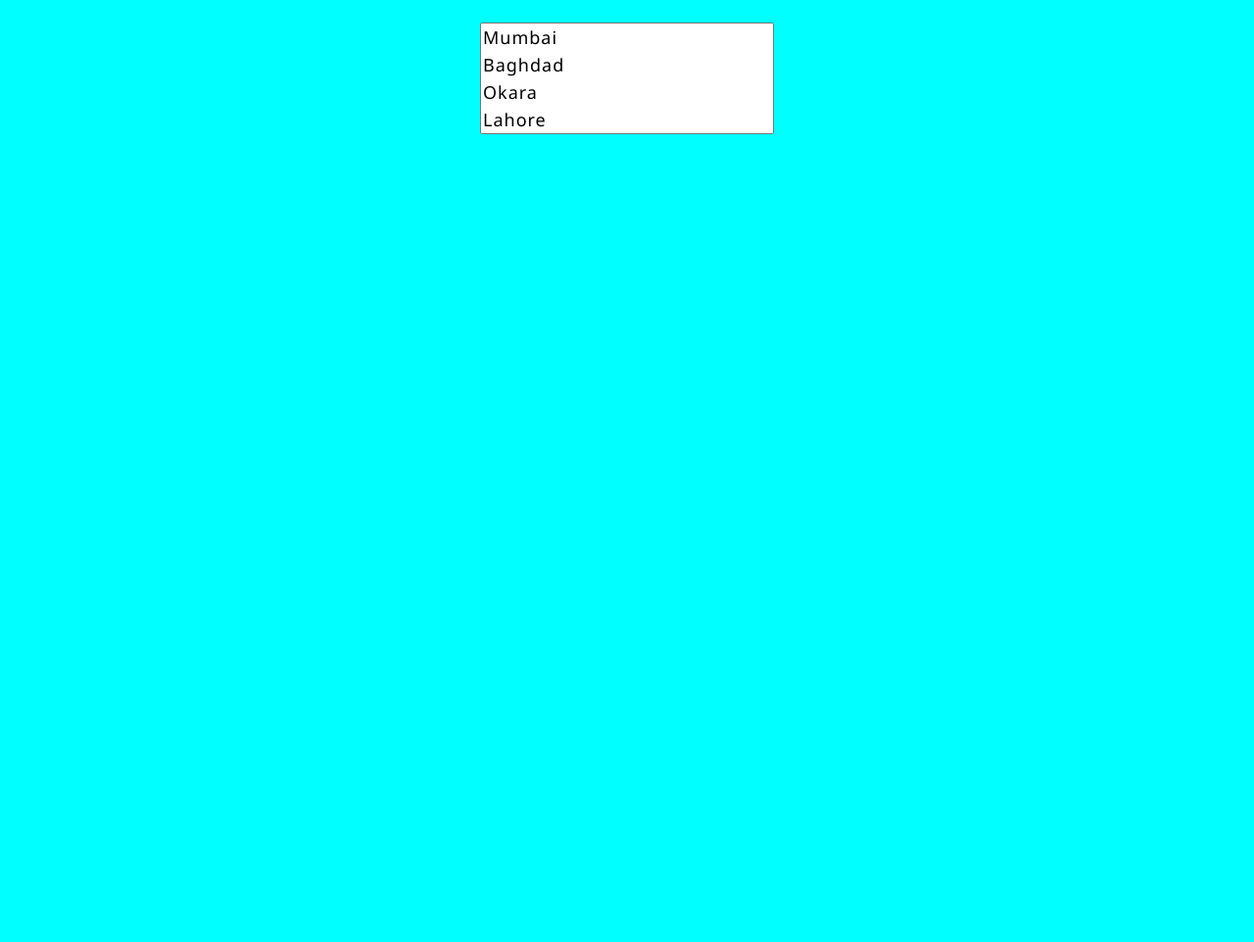
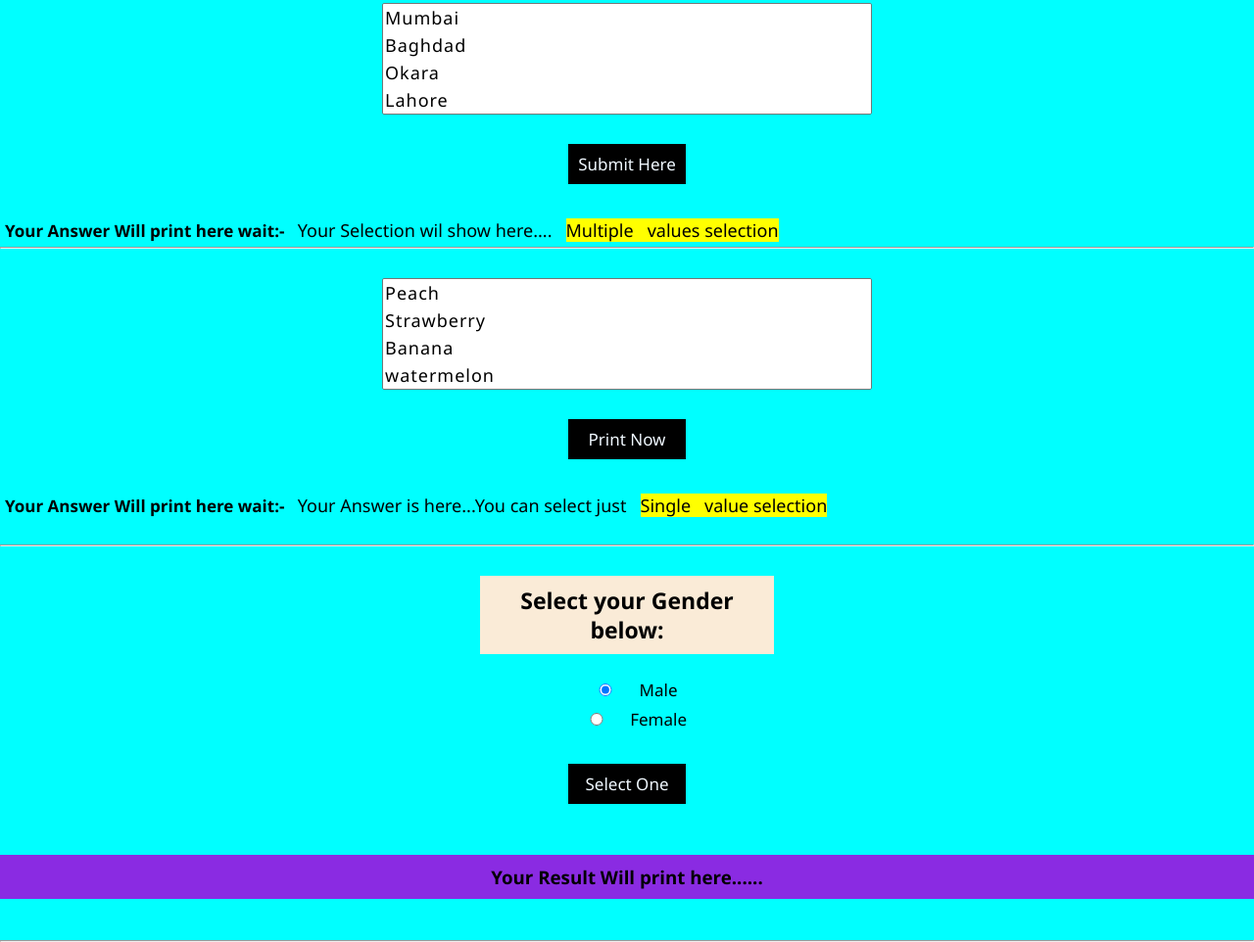
Before and after one commit to sabirvlog/JS-OnPractice-Code, a plain HTML site: page index.html in a window 1280 px wide. Shown: the part 337-1299 px from the top of the page at 98% size. Before the commit the page ends 800 px from the top, so only its background shows below. Drawn offline with Linux system fonts and the light colour scheme.

Commit message:
JS-fun2 commit

```diff
--- a/index.html
+++ b/index.html
@@ -11,6 +11,7 @@
      <!-- No.1.......... -->
      <!-- First function using type file to save data in file forms.... -->
     <input type="file" id="get" name="file" onchange="readFile()">
+    <span>You can change your image and it will display below:</span>
     <img src="pic3.png" alt="Here will be the image" id="result">
     <br>
      <hr>
@@ -26,12 +27,50 @@
             <option value="Karachi">Karachi</option>
             <option value="Sans-Fransisco">Sans-Fransisco</option>
         </select>
-        <span id="get"></span>
+        <button type="button" onclick="getValues()">Submit Here</button>
+        <p>Your Answer Will print here wait:- &nbsp; <span id="store">Your Selection wil show here.... &nbsp; <mark> Multiple &nbsp; values selection</mark></span>
+
+    <!-- // No.3..........................................
+        // Third function using input "type=radio" for single option selection.... -->
+     <br>
+     <hr>
+        <select name="fruits" id="fruits" multiple>What's your gender is?
+            <option value="Peach">Peach</option>
+            <option value="Strawberry">Strawberry</option>
+            <option value="Banana">Banana</option>
+            <option value="Watermelon">watermelon</option>
+            <option value="PineApple">PineApple</option>
+            <option value="Mangoes">Mangoes</option>
+            <option value="Apple">Apple</option>
+            <option value="Orange">Orange</option>
+        </select>
+        <button type="button" onclick="getSubmit()">Print Now</button>
+        <p>Your Answer Will print here wait:- &nbsp; <span id="save">Your Answer is here...You can select just &nbsp; <mark> Single &nbsp; value selection</mark></span>
+
+         <!-- No.4 .............
+         It's about single Radio type values selection ............ -->
+    <br>
+    <br>
+    <hr>
+         <div class="radio">
+            <label class="heading">Select your Gender below:</label>
+            <br>
+                <input type="radio" name="gender" checked="checked" id="male" value="Male">
+                <label for="Male">Male</label>
+                <br>
+                <input type="radio" name="gender" id="female" value="Female">
+                <label for="Femal">Female</label>
+              </div>
+              <button type="button" onclick="radioFunc()">Select One</button>
+              <br>
+              <h3 id="required">Your Result Will print here......</h3>
+          <br>  <hr>
+
 </body>
     <script>
 
         // No.1..........
-        // First function using type file to save data in file forms....
+        // First function using type="file" to save data in file forms....
         function readFile()  {
         var reader = new FileReader();
         var file = document.getElementById('get').files[0];
@@ -42,15 +81,41 @@
         reader.readAsDataURL(file);
     }
 
-           // No.2..........
+        // No.2..........
         // second function using type radio to save data on web browser....
-        var print = document.getElementById('city').option;
+        function getValues() {
+        var options = document.getElementById('city').options;
+        var options_count = document.getElementById('city').options.length;
         var value = [];
-        for (var i = 0; i < print.length; i++) {
-            if (print[i].selected) {
-                value.push(print[i].value);
+        for (var i = 0; i < options_count; i++) {
+            if (options[i].selected) {
+                value.push(options[i].value);
             }
-            alert(JSON.stringify(value));
         }
+        // don't use multiple same id's in html it cause an error...
+           alert(JSON.stringify(value));
+           document.getElementById('store').innerHTML = (JSON.stringify(value));
+    };
+
+    // No.3 .............
+    // It's about single Dropdown selection of values............
+    function getSubmit() {
+        var elem = document.getElementById('fruits').value;
+        document.getElementById('save').innerHTML = elem;
+    };
+
+    // No.4 .............
+    // It's about single Dropdown selection of values............
+    function radioFunc() {
+        var radios = document.getElementsByName('gender');
+        var radios_len = radios.length;
+        for (var i = 0; i < radios.length; i++) {
+            if(radios[i].checked) {
+               var required =  prompt("Your gender is " + radios[i].value + " .Enter your name below");
+               document.getElementById('required').innerHTML = " Your name is "+ required + " .";
+            }
+        }
+    }
+
     </script>
 </html>
--- a/style.css
+++ b/style.css
@@ -18,12 +18,73 @@ body {
     margin: auto;
 }
 #city {
-    width: 300px;
-    margin: 50px auto;
+    width: 500px;
+    margin: 30px auto;
     display: block;
 }
+
 option {
     font-size: 18px;
     letter-spacing: 1px;
     padding: 2px;
 }
+p {
+    color: black;
+    font-size: 17px;
+    font-weight: bold;
+    padding: 5px;
+}
+span {
+    font-size: 18px;
+    font-weight: 400;
+}
+button {
+    padding: 8px;
+    margin: 0 auto;
+    display: block;
+    width: 120px;
+    color: aliceblue;
+    background: black;
+    font-size: 17px;
+    margin-bottom: 30px;
+    outline: none;
+    border: 1px solid transparent;
+}
+button:hover {
+    background-color: blue;
+    border: 1px solid white;
+    transition: .4s;
+}
+#fruits {
+    width: 500px;
+    margin: 30px auto;
+    display: block;
+}
+.radio {
+    text-align: center;
+    margin: 30px auto;
+}
+.radio .heading {
+    font-size: 23px;
+    font-weight: 600;
+    font-family: 'Segoe UI', Tahoma, Geneva, Verdana, sans-serif;
+    padding: 10px;
+    margin: 10px auto 0;
+    display: block;
+    background-color: antiquewhite;
+    width: 300px;
+}
+.radio label {
+    font-size: 17px;
+    font-weight: 400;
+    line-height: 30px;
+}
+.radio input {
+    width: 60px;
+}
+#required {
+    margin-bottom: 20px;
+    text-align: center;
+    background-color: blueviolet;
+    padding: 10px 20px;
+}
```
